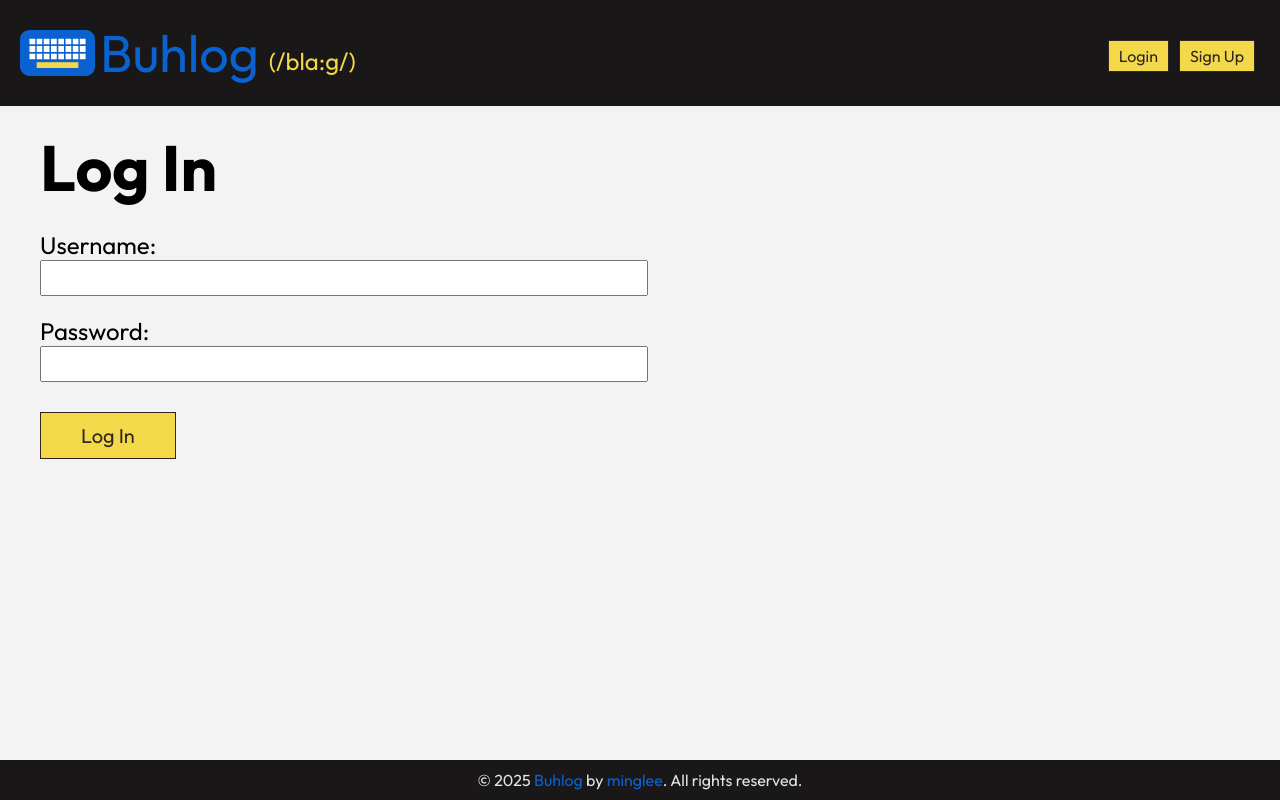
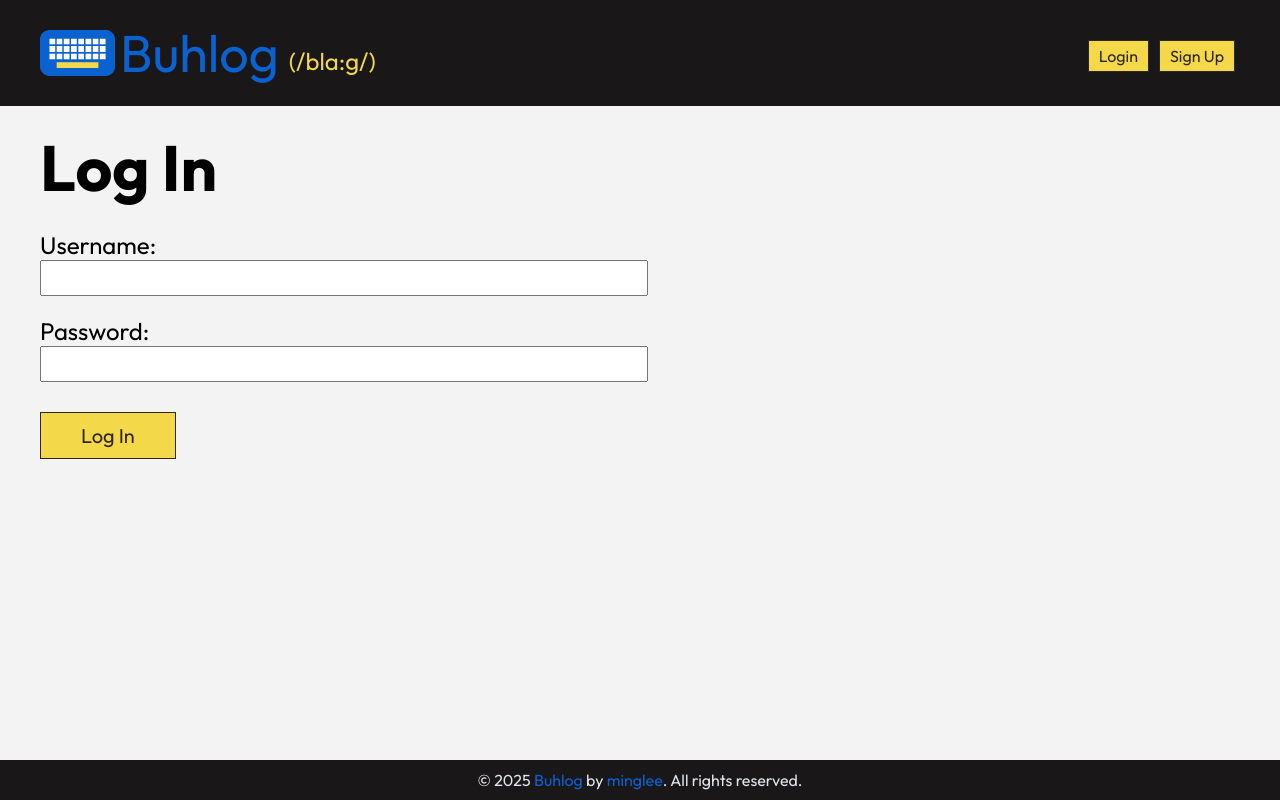
Before and after one commit to andrewtran28/buhlog, a React (Vite) app in the folder client/blog-client/: page /login in a window 1280 px wide. Built offline with nearby package versions, Linux system fonts and the light colour scheme; no server answers.

Commit message:
Fix header spacing

```diff
--- a/client/blog-client/src/components/Header.jsx
+++ b/client/blog-client/src/components/Header.jsx
@@ -7,6 +7,7 @@ function Header() {
 
   return (
     <header>
+      <div id="header-cont">
         <div className="header-left">
           <Link to="/" className="logo">
             <img className="logo-img" src="/logo.png" />
@@ -39,6 +40,7 @@ function Header() {
             </div>
           )}
         </nav>
+      </div>
     </header>
   );
 }
--- a/client/blog-client/src/styles/Header.css
+++ b/client/blog-client/src/styles/Header.css
@@ -1,10 +1,18 @@
 header{
+  background-color: var(--header);
+  width: 100%;
+}
+
+#header-cont {
   display: flex;
   justify-content: space-between;
   align-items: center;
+  place-self: center;
   color: var(--font-light);
-  padding: 20px;
-  background-color: var(--header);
+  padding: 20px 0;
+  margin: 0 20px;
+  width: 100%;
+  max-width: 1200px;
 }
 
 .header-left {
```
Lines whose indentation alone changed are shown as unchanged.
